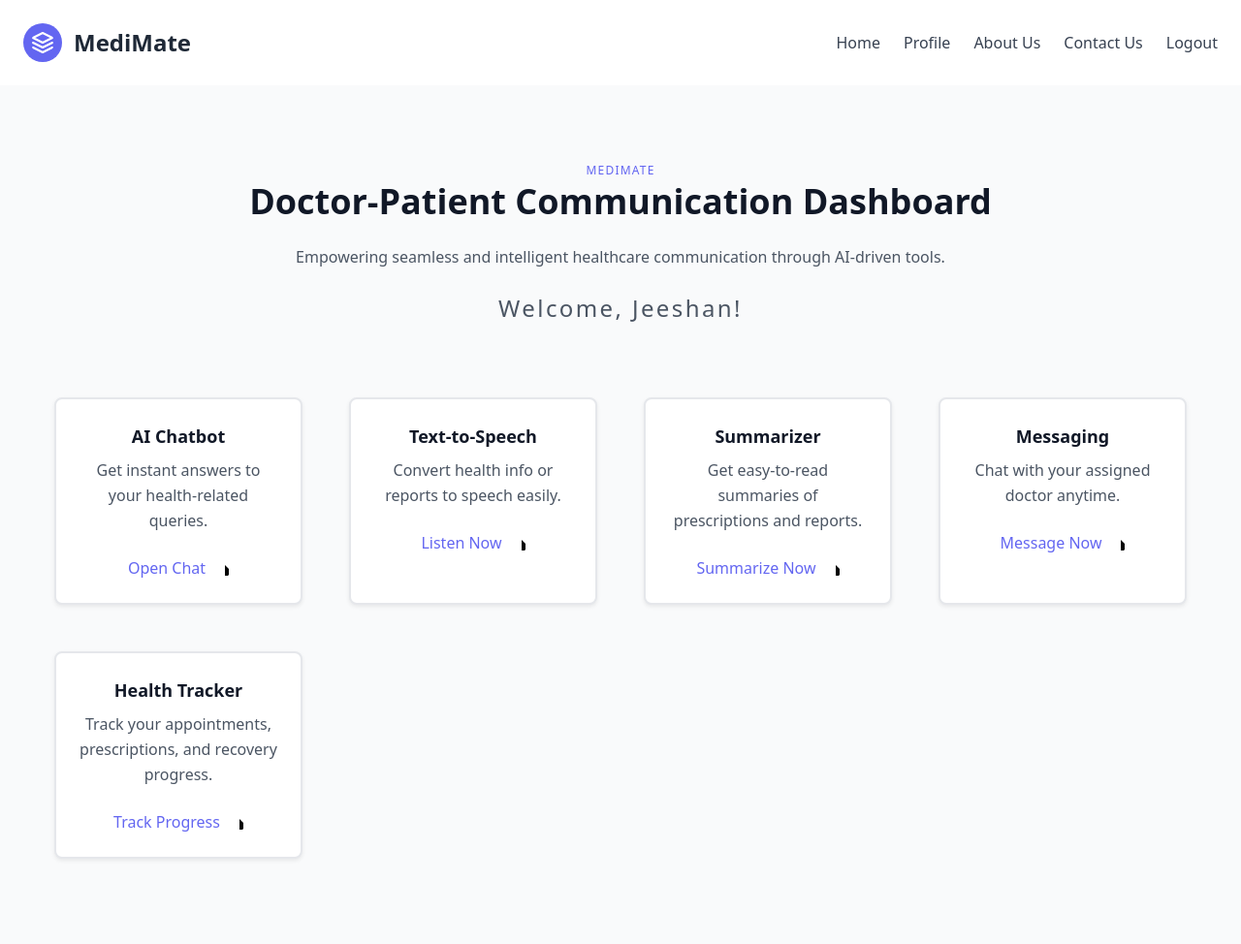
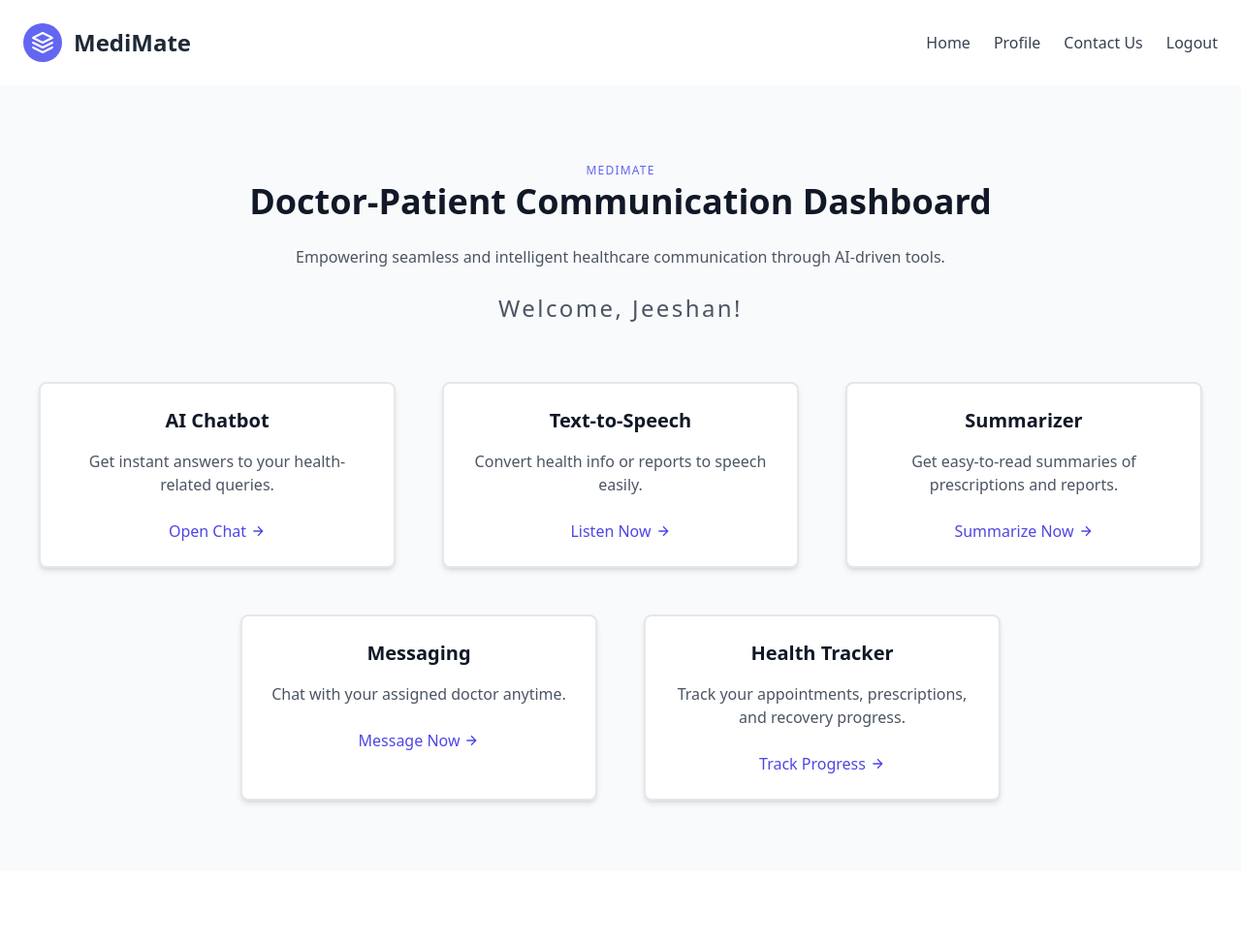
Before and after one commit to PranavKadagadakai/Doctor-Patient_Comm_Sys, a Flask app: page /dashboard in a window 1280 px wide. Shown: the whole page at 97% size. After the commit the page ends 831 px from the top, so only its background shows below. Run offline with Flask 3, Linux system fonts and the light colour scheme; a user stored in the database is signed in; data comes from the database, SQL or seed files in the repository; parts of the project's set-up code (start-up, migrations or seed data) failed here and were passed over; some libraries are stand-ins or nearby versions.

Commit message:
Updated templates

```diff
--- a/app/templates/base.html
+++ b/app/templates/base.html
@@ -14,6 +14,9 @@
 
     <!-- Font Awesome -->
     <link rel="stylesheet" href="https://cdnjs.cloudflare.com/ajax/libs/font-awesome/6.0.0/css/all.min.css">
+
+    <link href="https://cdn.jsdelivr.net/npm/tailwindcss@2.2.19/dist/tailwind.min.css" rel="stylesheet">
+
 
     <title>MediMate | {% block title %}{% endblock %}</title>
   </head>
@@ -35,12 +38,10 @@
           {% if current_user.is_authenticated %}
             <a href="{{ url_for('main.dashboard_page') }}" class="hover:text-indigo-600">Home</a>
             <a href="{{ url_for('profile.view_profile') }}" class="hover:text-indigo-600">Profile</a>
-            <a href="{{ url_for('main.about_page') }}" class="hover:text-indigo-600">About Us</a>
             <a href="{{ url_for('main.contact_page') }}" class="hover:text-indigo-600">Contact Us</a>
             <a href="{{ url_for('main.logout') }}" class="hover:text-indigo-600">Logout</a>
           {% else %}
             <a href="{{ url_for('main.home') }}" class="hover:text-indigo-600">Home</a>
-            <a href="{{ url_for('main.about_page') }}" class="hover:text-indigo-600">About Us</a>
             <a href="{{ url_for('main.contact_page') }}" class="hover:text-indigo-600">Contact Us</a>
             <a href="{{ url_for('main.login_page') }}" class="hover:text-indigo-600">Log In</a>
             <a href="{{ url_for('main.register_page') }}" class="hover:text-indigo-600">Register</a>
--- a/app/templates/dashboard.html
+++ b/app/templates/dashboard.html
@@ -19,7 +19,9 @@
           <h2 class="text-lg font-semibold text-gray-900 mb-2">Summarizer</h2>
           <p class="leading-relaxed mb-4 text-gray-600">Quick summaries of reports, prescriptions, or chat history.</p>
           <a href="{{ url_for('main.summarize_page') }}" class="text-indigo-500 inline-flex items-center cursor-pointer">Summarize Now
-              <svg class="w-4 h-4 ml-2" ...> <path d="M5 12h14M12 5l7 7-7 7"/> </svg>
+            <svg class="w-4 h-4 ml-2" fill="none" stroke="currentColor" stroke-width="2" viewBox="0 0 24 24">
+              <path stroke-linecap="round" stroke-linejoin="round" d="M5 12h14M12 5l7 7-7 7"/>
+            </svg>
           </a>
         </div>
       </div>
@@ -30,7 +32,9 @@
           <h2 class="text-lg font-semibold text-gray-900 mb-2">Forum</h2>
           <p class="leading-relaxed mb-4 text-gray-600">Share and discuss medical cases and research securely.</p>
           <a href="{{ url_for('main.forum_page') }}" class="text-indigo-500 inline-flex items-center cursor-pointer">Go to Forum
-              <svg class="w-4 h-4 ml-2" ...> <path d="M5 12h14M12 5l7 7-7 7"/> </svg>
+            <svg class="w-4 h-4 ml-2" fill="none" stroke="currentColor" stroke-width="2" viewBox="0 0 24 24">
+              <path stroke-linecap="round" stroke-linejoin="round" d="M5 12h14M12 5l7 7-7 7"/>
+            </svg>
           </a>
         </div>
       </div>
@@ -41,7 +45,9 @@
           <h2 class="text-lg font-semibold text-gray-900 mb-2">Secure Messaging</h2>
           <p class="leading-relaxed mb-4 text-gray-600">Encrypted real-time communication with patients.</p>
           <a href="{{ url_for('main.messaging_page') }}" class="text-indigo-500 inline-flex items-center cursor-pointer">Open Messenger
-              <svg class="w-4 h-4 ml-2" ...> <path d="M5 12h14M12 5l7 7-7 7"/> </svg>
+            <svg class="w-4 h-4 ml-2" fill="none" stroke="currentColor" stroke-width="2" viewBox="0 0 24 24">
+              <path stroke-linecap="round" stroke-linejoin="round" d="M5 12h14M12 5l7 7-7 7"/>
+            </svg>
           </a>
         </div>
       </div>
@@ -52,69 +58,89 @@
           <h2 class="text-lg font-semibold text-gray-900 mb-2">Patient Tracking</h2>
           <p class="leading-relaxed mb-4 text-gray-600">Monitor patient recovery and appointment status.</p>
           <a href="{{ url_for('main.tracker_page') }}" class="text-indigo-500 inline-flex items-center cursor-pointer">Track Now
-              <svg class="w-4 h-4 ml-2" ...> <path d="M5 12h14M12 5l7 7-7 7"/> </svg>
+            <svg class="w-4 h-4 ml-2" fill="none" stroke="currentColor" stroke-width="2" viewBox="0 0 24 24">
+              <path stroke-linecap="round" stroke-linejoin="round" d="M5 12h14M12 5l7 7-7 7"/>
+            </svg>
           </a>
         </div>
       </div>
 
+
         {% elif role == 'patient' %}
         <!-- Patient Dashboard -->
 
+        <!-- Card Container -->
+        <div class="flex flex-wrap justify-center -m-4">
           <!-- AI Chatbot -->
-        <div class="p-4 md:w-1/2 lg:w-1/4">
-          <div class="h-full border-2 border-gray-200 rounded-lg p-6 text-center bg-white shadow-sm hover:shadow-md transition duration-300">
-            <h2 class="text-lg font-semibold text-gray-900 mb-2">AI Chatbot</h2>
-            <p class="leading-relaxed mb-4 text-gray-600">Get instant answers to your health-related queries.</p>
-            <a href="{{ url_for('main.chatbot_page') }}" class="text-indigo-500 inline-flex items-center cursor-pointer">Open Chat
-              <svg class="w-4 h-4 ml-2" ...> <path d="M5 12h14M12 5l7 7-7 7"/> </svg>
+          <div class="p-4 w-full sm:w-1/2 lg:w-1/3">
+            <div class="h-full border-2 border-gray-200 rounded-lg p-6 text-center bg-white shadow-md hover:shadow-lg transition duration-300">
+              <h2 class="text-xl font-semibold text-gray-900 mb-3">AI Chatbot</h2>
+              <p class="text-gray-600 mb-4">Get instant answers to your health-related queries.</p>
+              <a href="{{ url_for('main.chatbot_page') }}" class="text-indigo-600 inline-flex items-center font-medium">
+                Open Chat
+                <svg class="w-4 h-4 ml-1" fill="none" stroke="currentColor" stroke-width="2" viewBox="0 0 24 24">
+                  <path d="M5 12h14M12 5l7 7-7 7"/>
+                </svg>
               </a>
             </div>
           </div>
 
           <!-- Text to Speech -->
-        <div class="p-4 md:w-1/2 lg:w-1/4">
-          <div class="h-full border-2 border-gray-200 rounded-lg p-6 text-center bg-white shadow-sm hover:shadow-md transition duration-300">
-            <h2 class="text-lg font-semibold text-gray-900 mb-2">Text-to-Speech</h2>
-            <p class="leading-relaxed mb-4 text-gray-600">Convert health info or reports to speech easily.</p>
-            <a href="{{ url_for('main.translate_page') }}" class="text-indigo-500 inline-flex items-center cursor-pointer">Listen Now
-              <svg class="w-4 h-4 ml-2" ...> <path d="M5 12h14M12 5l7 7-7 7"/> </svg>
+          <div class="p-4 w-full sm:w-1/2 lg:w-1/3">
+            <div class="h-full border-2 border-gray-200 rounded-lg p-6 text-center bg-white shadow-md hover:shadow-lg transition duration-300">
+              <h2 class="text-xl font-semibold text-gray-900 mb-3">Text-to-Speech</h2>
+              <p class="text-gray-600 mb-4">Convert health info or reports to speech easily.</p>
+              <a href="{{ url_for('main.translate_page') }}" class="text-indigo-600 inline-flex items-center font-medium">
+                Listen Now
+                <svg class="w-4 h-4 ml-1" fill="none" stroke="currentColor" stroke-width="2" viewBox="0 0 24 24">
+                  <path d="M5 12h14M12 5l7 7-7 7"/>
+                </svg>
               </a>
             </div>
           </div>
 
           <!-- Summarizer -->
-        <div class="p-4 md:w-1/2 lg:w-1/4">
-          <div class="h-full border-2 border-gray-200 rounded-lg p-6 text-center bg-white shadow-sm hover:shadow-md transition duration-300">
-            <h2 class="text-lg font-semibold text-gray-900 mb-2">Summarizer</h2>
-            <p class="leading-relaxed mb-4 text-gray-600">Get easy-to-read summaries of prescriptions and reports.</p>
-            <a href="{{ url_for('main.summarize_page') }}" class="text-indigo-500 inline-flex items-center cursor-pointer">Summarize Now
-              <svg class="w-4 h-4 ml-2" ...> <path d="M5 12h14M12 5l7 7-7 7"/> </svg>
+          <div class="p-4 w-full sm:w-1/2 lg:w-1/3">
+            <div class="h-full border-2 border-gray-200 rounded-lg p-6 text-center bg-white shadow-md hover:shadow-lg transition duration-300">
+              <h2 class="text-xl font-semibold text-gray-900 mb-3">Summarizer</h2>
+              <p class="text-gray-600 mb-4">Get easy-to-read summaries of prescriptions and reports.</p>
+              <a href="{{ url_for('main.summarize_page') }}" class="text-indigo-600 inline-flex items-center font-medium">
+                Summarize Now
+                <svg class="w-4 h-4 ml-1" fill="none" stroke="currentColor" stroke-width="2" viewBox="0 0 24 24">
+                  <path d="M5 12h14M12 5l7 7-7 7"/>
+                </svg>
               </a>
             </div>
           </div>
 
           <!-- Messaging -->
-        <div class="p-4 md:w-1/2 lg:w-1/4">
-          <div class="h-full border-2 border-gray-200 rounded-lg p-6 text-center bg-white shadow-sm hover:shadow-md transition duration-300">
-            <h2 class="text-lg font-semibold text-gray-900 mb-2">Messaging</h2>
-            <p class="leading-relaxed mb-4 text-gray-600">Chat with your assigned doctor anytime.</p>
-            <a href="{{ url_for('main.messaging_page') }}" class="text-indigo-500 inline-flex items-center cursor-pointer">Message Now
-              <svg class="w-4 h-4 ml-2" ...> <path d="M5 12h14M12 5l7 7-7 7"/> </svg>
+          <div class="p-4 w-full sm:w-1/2 lg:w-1/3">
+            <div class="h-full border-2 border-gray-200 rounded-lg p-6 text-center bg-white shadow-md hover:shadow-lg transition duration-300">
+              <h2 class="text-xl font-semibold text-gray-900 mb-3">Messaging</h2>
+              <p class="text-gray-600 mb-4">Chat with your assigned doctor anytime.</p>
+              <a href="{{ url_for('main.messaging_page') }}" class="text-indigo-600 inline-flex items-center font-medium">
+                Message Now
+                <svg class="w-4 h-4 ml-1" fill="none" stroke="currentColor" stroke-width="2" viewBox="0 0 24 24">
+                  <path d="M5 12h14M12 5l7 7-7 7"/>
+                </svg>
               </a>
             </div>
           </div>
 
-        <!-- Tracking -->
-        <div class="p-4 md:w-1/2 lg:w-1/4">
-          <div class="h-full border-2 border-gray-200 rounded-lg p-6 text-center bg-white shadow-sm hover:shadow-md transition duration-300">
-            <h2 class="text-lg font-semibold text-gray-900 mb-2">Health Tracker</h2>
-            <p class="leading-relaxed mb-4 text-gray-600">Track your appointments, prescriptions, and recovery progress.</p>
-            <a href="{{ url_for('main.tracker_page') }}" class="text-indigo-500 inline-flex items-center cursor-pointer">Track Progress
-              <svg class="w-4 h-4 ml-2" ...> <path d="M5 12h14M12 5l7 7-7 7"/> </svg>
+          <!-- Health Tracker -->
+          <div class="p-4 w-full sm:w-1/2 lg:w-1/3">
+            <div class="h-full border-2 border-gray-200 rounded-lg p-6 text-center bg-white shadow-md hover:shadow-lg transition duration-300">
+              <h2 class="text-xl font-semibold text-gray-900 mb-3">Health Tracker</h2>
+              <p class="text-gray-600 mb-4">Track your appointments, prescriptions, and recovery progress.</p>
+              <a href="{{ url_for('main.tracker_page') }}" class="text-indigo-600 inline-flex items-center font-medium">
+                Track Progress
+                <svg class="w-4 h-4 ml-1" fill="none" stroke="currentColor" stroke-width="2" viewBox="0 0 24 24">
+                  <path d="M5 12h14M12 5l7 7-7 7"/>
+                </svg>
               </a>
             </div>
           </div>
-
+        </div>
       {% endif %}
     </div>
   </div>
```
Also changed, not shown: app/templates/contact.html (+30 -1 lines), app/templates/profile_edit.html (+26 -9 lines). Lines whose indentation alone changed are shown as unchanged.
